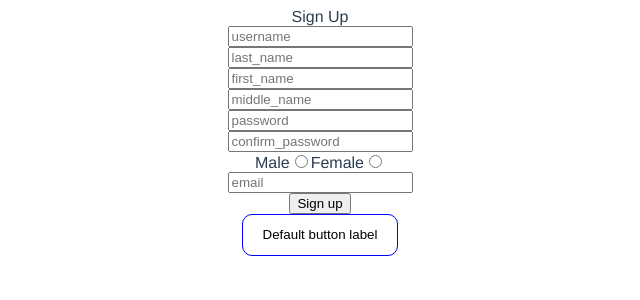
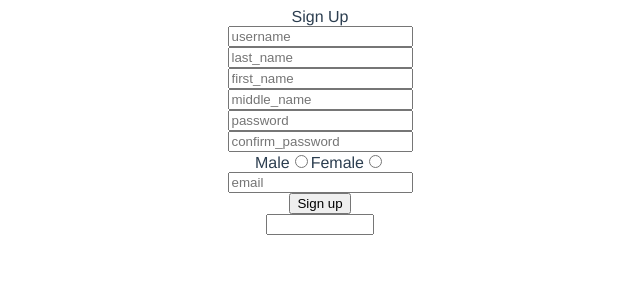
Before and after one commit to MaxymZakharkiv/E-commerce, a Vue app: page /auth/sign-up in a window 1280 px wide. Shown: the top 300 px of the page, without its empty margins (320-960 px from the left). Built offline with nearby package versions, Linux system fonts and the light colour scheme.

Commit message:
add 1.0 version m-input and easy test m-button

```diff
--- a/jest.config.js
+++ b/jest.config.js
@@ -1,3 +1,3 @@
 module.exports = {
-  preset: '@vue/cli-plugin-unit-jest'
+  preset: '@vue/cli-plugin-unit-jest',
 }
--- a/package.json
+++ b/package.json
@@ -22,7 +22,7 @@
     "@vue/cli-plugin-babel": "~5.0.0",
     "@vue/cli-plugin-eslint": "~5.0.0",
     "@vue/cli-plugin-router": "~5.0.0",
-    "@vue/cli-plugin-unit-jest": "~5.0.0",
+    "@vue/cli-plugin-unit-jest": "^5.0.8",
     "@vue/cli-plugin-vuex": "~5.0.0",
     "@vue/cli-service": "~5.0.0",
     "@vue/test-utils": "^2.0.0-0",
--- a/src/App.vue
+++ b/src/App.vue
@@ -1,11 +1,18 @@
 <template>
   <router-view />
-  <m-button rounded outline color="blue"></m-button>
+  {{ test }}
+  <m-input v-model:value="test" />
   <!--  test12345 abcd2jgA@-->
 </template>
 
 <script>
-export default {}
+export default {
+  data() {
+    return {
+      test: null,
+    }
+  },
+}
 </script>
 
 <style>
--- a/src/components/ui-kit/MButton.vue
+++ b/src/components/ui-kit/MButton.vue
@@ -17,7 +17,7 @@ export default {
   props: {
     color: {
       type: String,
-      required: true,
+      required: false,
       default: 'blue',
     },
     rounded: {
@@ -37,6 +37,10 @@ export default {
       type: Boolean,
       required: false,
     },
+    flat: {
+      type: Boolean,
+      required: false,
+    },
   },
   computed: {
     classes() {
@@ -44,6 +48,7 @@ export default {
         'btn-rounded': this.rounded,
         'btn-disabled': this.disabled,
         'btn-outline': this.outline,
+        'btn-flat': this.flat,
       }
     },
   },
@@ -116,4 +121,11 @@ export default {
   color: black;
   background: none;
 }
+
+.btn-flat {
+  border: none;
+  color: black;
+  background: none;
+  box-shadow: none;
+}
 </style>
--- a/src/components/ui-kit/MInput.vue
+++ b/src/components/ui-kit/MInput.vue
@@ -1,11 +1,43 @@
 <template>
-  <input type="text" placeholder="enter data" />
+  <div>
+    <input
+      :value="value"
+      v-bind="$attrs"
+      :style="{ width: `${width}px` }"
+      :type="type"
+      :placeholder="placeholder"
+      @input="modelValue"
+    />
+  </div>
 </template>
 
 <script>
 export default {
   name: 'MInput',
-};
+  props: {
+    type: {
+      type: String,
+      default: 'text',
+    },
+    placeholder: {
+      type: String,
+      required: false,
+    },
+    width: {
+      type: Number,
+      default: 100,
+    },
+    value: {
+      type: String,
+      default: '',
+    },
+  },
+  methods: {
+    modelValue(e) {
+      this.$emit('update:value', e.target.value)
+    },
+  },
+}
 </script>
 
 <style scoped></style>
```
Also changed, not shown: 2 other files (tests, documents, lock files or other folders).
